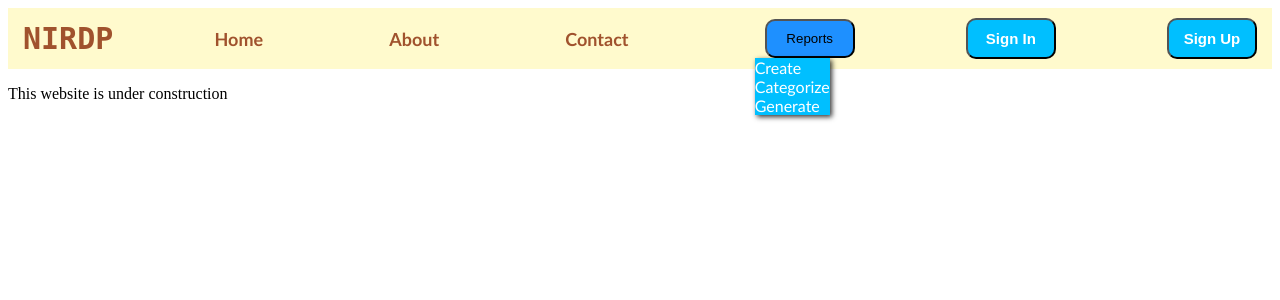
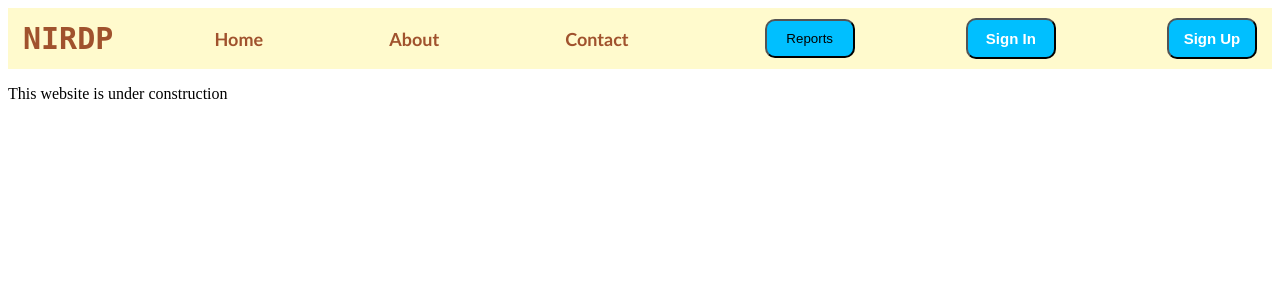
Before and after one commit to Natotox/NIRDP, a PHP site: page / in a window 1280 px wide, with the pointer over the restyled element. Shown: the top 300 px of the page. Run offline with PHP 8.4, Linux system fonts and the light colour scheme.

Commit message:
Update navbar.css

```diff
--- a/navbar.css
+++ b/navbar.css
@@ -48,11 +48,11 @@
 	box-shadow: 2px 2px 5px hsla(0, 0%, 0%, 0.8);
 }
 
-.dropdown:hover	.content{
+.dropdown .content:hover{
 	display: block;
 }
 
-.dropdown:hover button{
+.dropdown button:hover{
 	background-color: dodgerblue;
 }
 
```
